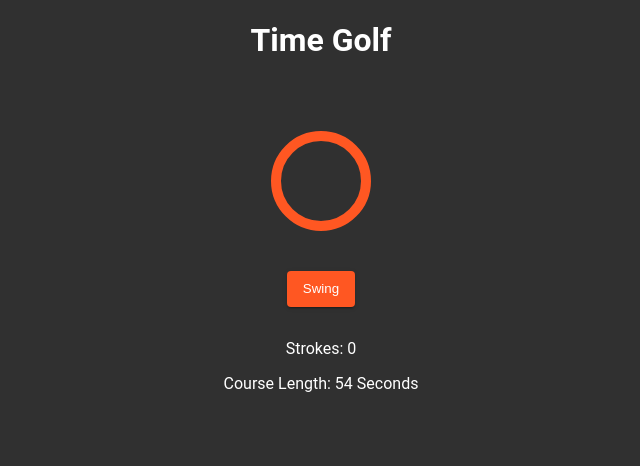
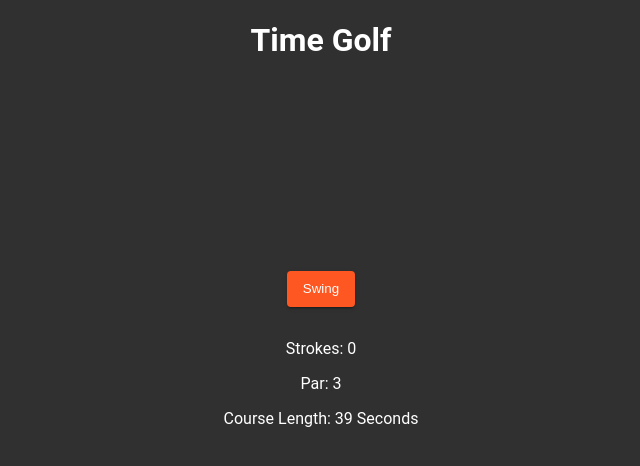
Before and after one commit to SimplySentient/time-golf, an Angular app: page / in a window 1280 px wide. Both pictures are taken after a click on the button "Tee Off". Shown: the top 466 px of the page, without its empty margins (319-959 px from the left). Built offline with nearby package versions, Linux system fonts and the light colour scheme.

Commit message:
Display and game tweaks

```diff
--- a/src/app/golf/golf.component.html
+++ b/src/app/golf/golf.component.html
@@ -28,6 +28,9 @@
     </div>
 
     <div class="text-block">
+        Par: {{holePar}}
+    </div>
+    <div class="text-block">
         Course Length: {{holeTime}} Seconds
     </div>
 
--- a/src/app/golf/golf.component.ts
+++ b/src/app/golf/golf.component.ts
@@ -89,13 +89,13 @@ export class GolfComponent {
     this.showHoleDetails = true;
     this.resultsMessage = "";
     // this.spinnerColor = "accent"; // don't like how this works
-    this.spinnerValue = 100;
+    this.spinnerValue = 0;
 
     this.holeNumber++;
-    this.holeTime = Math.floor(Math.random() * 150) + 30; // at least 30s up to 3m
-    if (this.holeTime < 80) {
+    this.holeTime = Math.floor(Math.random() * 120) + 20; // at least 20s up to 3m
+    if (this.holeTime <= 60) {
       this.holePar = 3;
-    } else if (this.holeTime < 130) {
+    } else if (this.holeTime <= 120) {
       this.holePar = 4;
     } else {
       this.holePar = 5;
```
